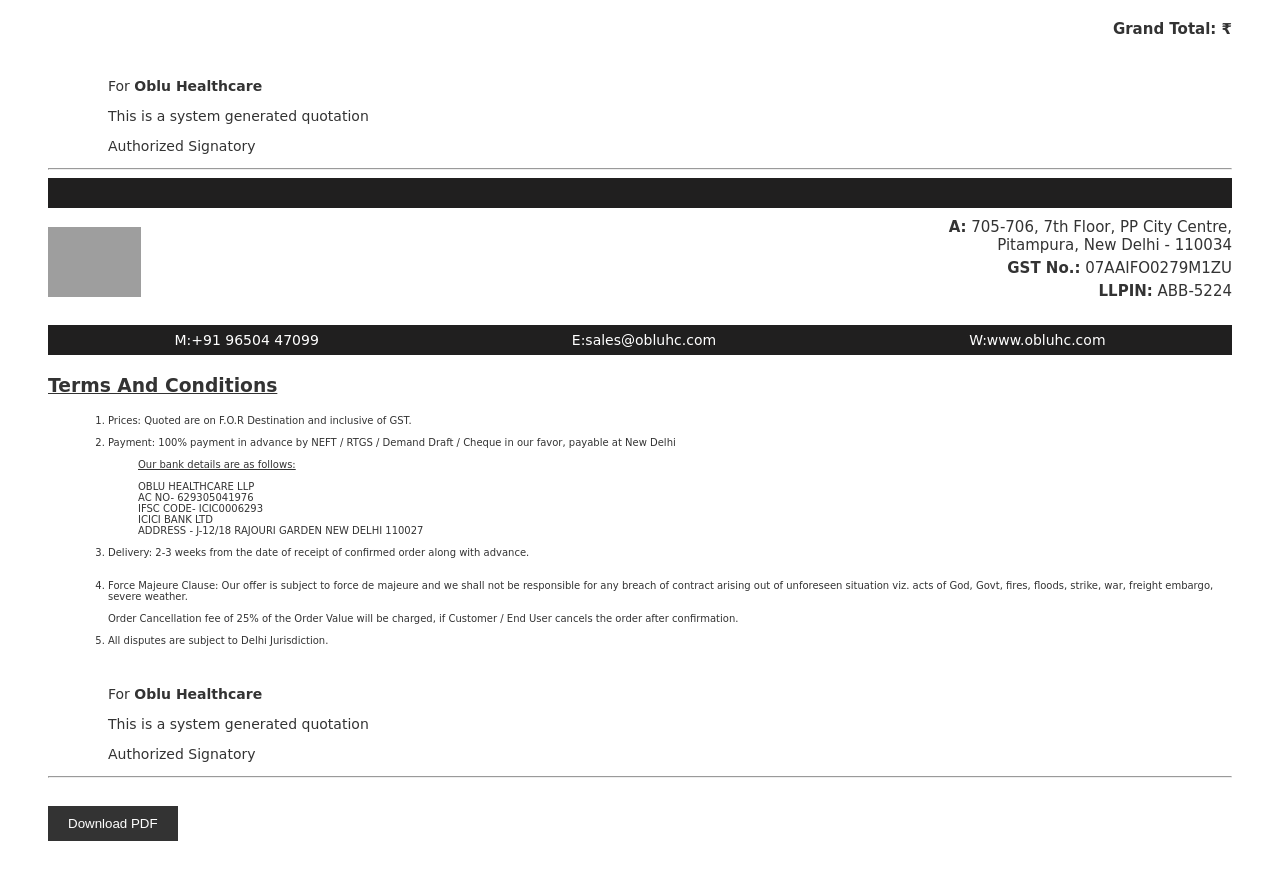
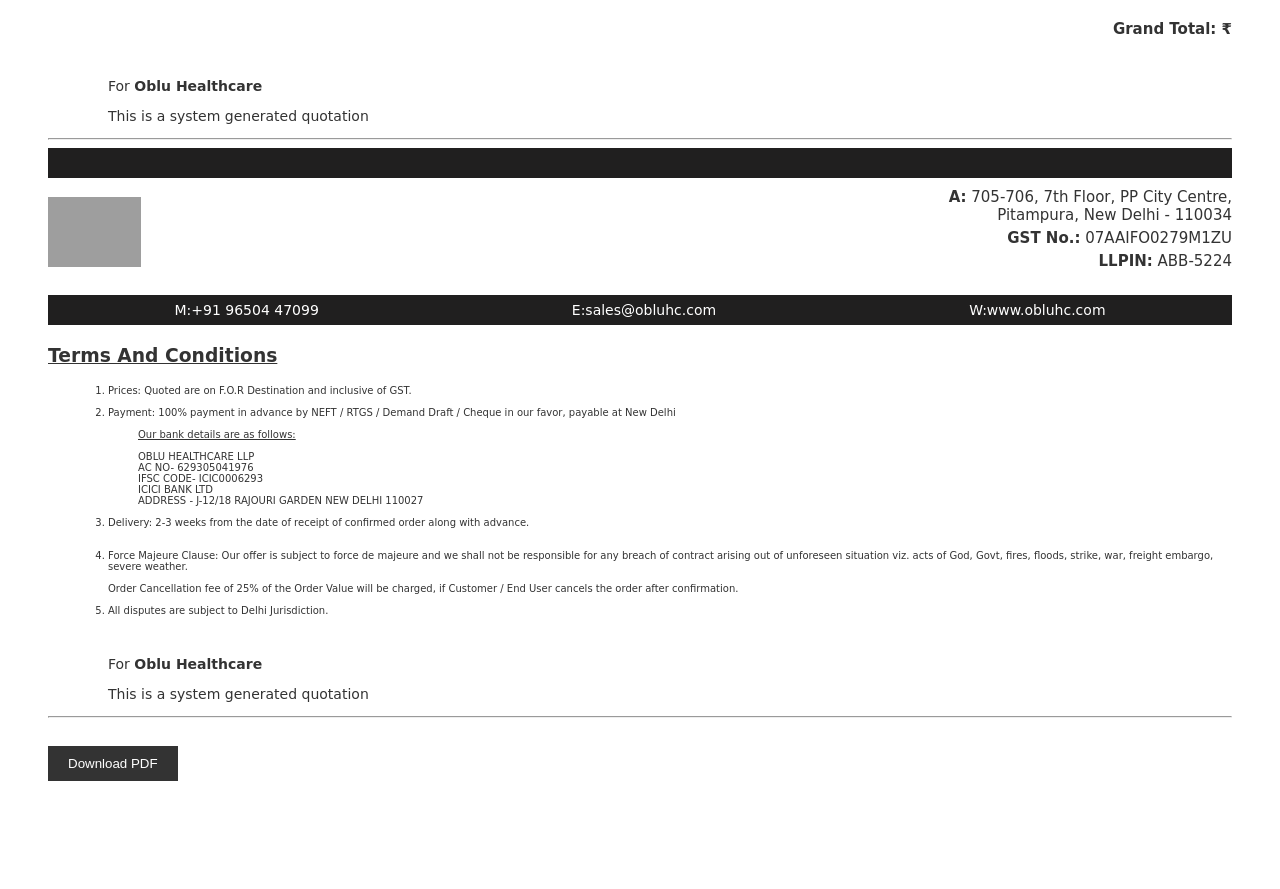
Before and after one commit to Abhijay-Sharma/ObluMerge, a Django app: template quotations/templates/quotations/quotation_detail.html in a window 1280 px wide. Shown: the part 394-1283 px from the top of the page. After the commit the page ends 1175 px from the top, so only its background shows below. Run offline with Django 5.2, Linux system fonts and the light colour scheme; the template is opened without the code that fills it, so the values that code supplies are empty; some libraries are stand-ins or nearby versions; grey boxes are pictures that could not be loaded.

Commit message:
removing signatures from quotations and replacing by <p>This is a system generated quotation</p>

```diff
--- a/quotations/templates/quotations/quotation_detail.html
+++ b/quotations/templates/quotations/quotation_detail.html
@@ -211,7 +211,6 @@
     <div class="signature">
     <p>For <strong>Oblu Healthcare</strong></p>
     <p>This is a system generated quotation</p>
-    <p>Authorized Signatory</p>
 </div>
 
     <hr>
@@ -278,7 +277,6 @@
     <div class="signature">
         <p>For <strong>Oblu Healthcare</strong></p>
         <p>This is a system generated quotation</p>
-        <p>Authorized Signatory</p>
     </div>
 
     <hr>
```
